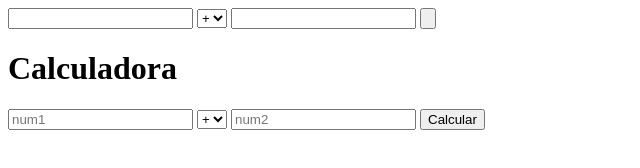
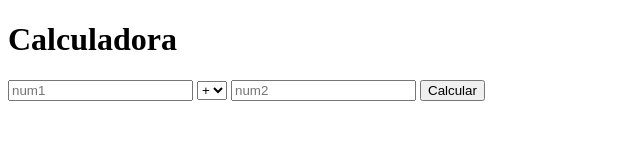
Before and after one commit to Chameison/Back-end_Avancado, a website: page atvs/atv2/index.html in a window 1280 px wide. Shown: the whole page, without its empty margins (0-640 px from the left). Drawn offline with Linux system fonts and the light colour scheme.

Commit message:
enviando alguns arquivos

```diff
--- a/Atividade Aula02/index.html
+++ b/atvs/atv2/index.html
@@ -8,7 +8,8 @@
     <script src="./js/index.js" defer></script>
 </head>
 <body>
-    <form action="" name="form">
+    <!-- proposta do professor -->
+    <!-- <form action="" name="form">
         <input type="text" name="n1">
         <select id="opera" name="opera">
             <option value="+">+</option>
@@ -18,7 +19,7 @@
         </select>
         <input type="text" name="n2">
         <input type="button" onclick="calcu()">
-    </form>
+    </form> -->
     <h1>Calculadora</h1>
         <input type="text" id="num1" name="num1" placeholder="num1">
         <select id="opera">
--- a/Atividade Aula02/js/index.js
+++ b/atvs/atv2/js/index.js
@@ -20,11 +20,13 @@ function calcular() {
     }
     document.getElementById('result').innerHTML = 'Resultado: ' +  resultado;
 }
-function calcu(){
-    let formData = new FormData(document.querySelector('form'));
-    let n1 = formData.get('n1')
-    n1 = parseFloat(n1)
-    let n2 = formData.get('n2')
-    n2 = parseFloat(n2)
-    let opera = formData.get('opera')
-}
+
+// proposta professor
+// function calcu(){
+//     let formData = new FormData(document.querySelector('form'));
+//     let n1 = formData.get('n1')
+//     n1 = parseFloat(n1)
+//     let n2 = formData.get('n2')
+//     n2 = parseFloat(n2)
+//     let opera = formData.get('opera')
+// }
--- a/aula06/node-day-one/scripts.js
+++ b/aula06/node-day-one/scripts.js
@@ -69,7 +69,7 @@ function pegarData (){
 }
 setTimeout(pegarData, 5000)
 
-setInterval(pegarData, 2000)
+setTimeout(pegarData, 2000)
 setTimeout(pegarData, 5000)
 
 // const data = new Date('November 09, 2022 20:12:30');
```
